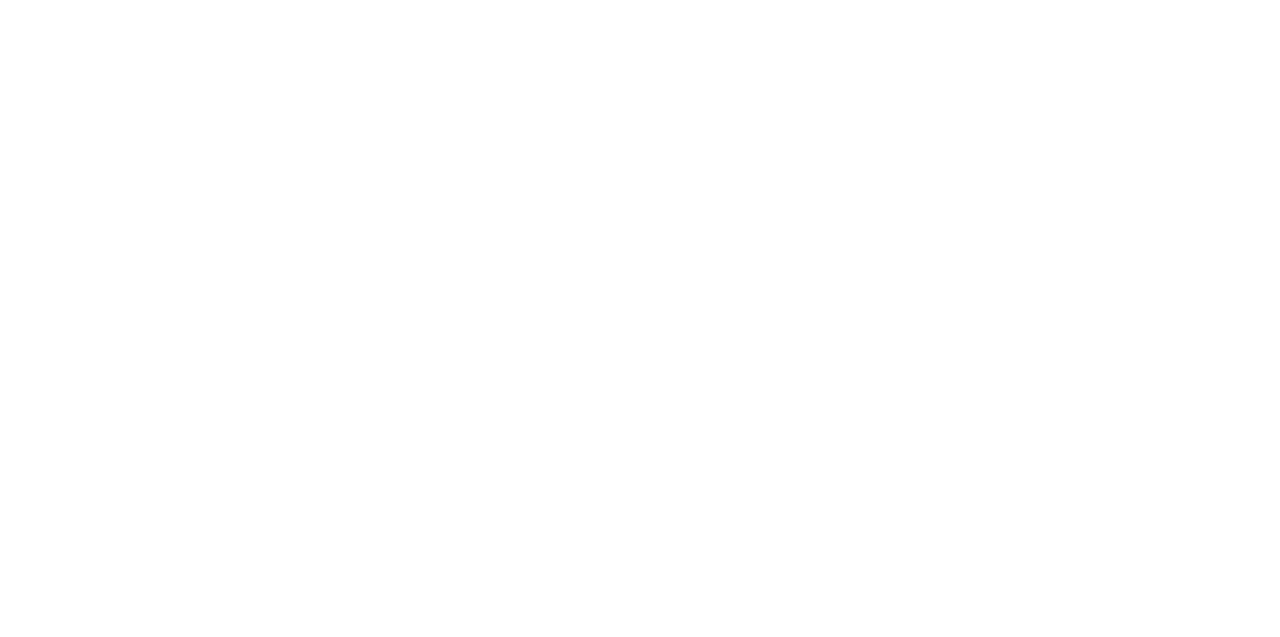
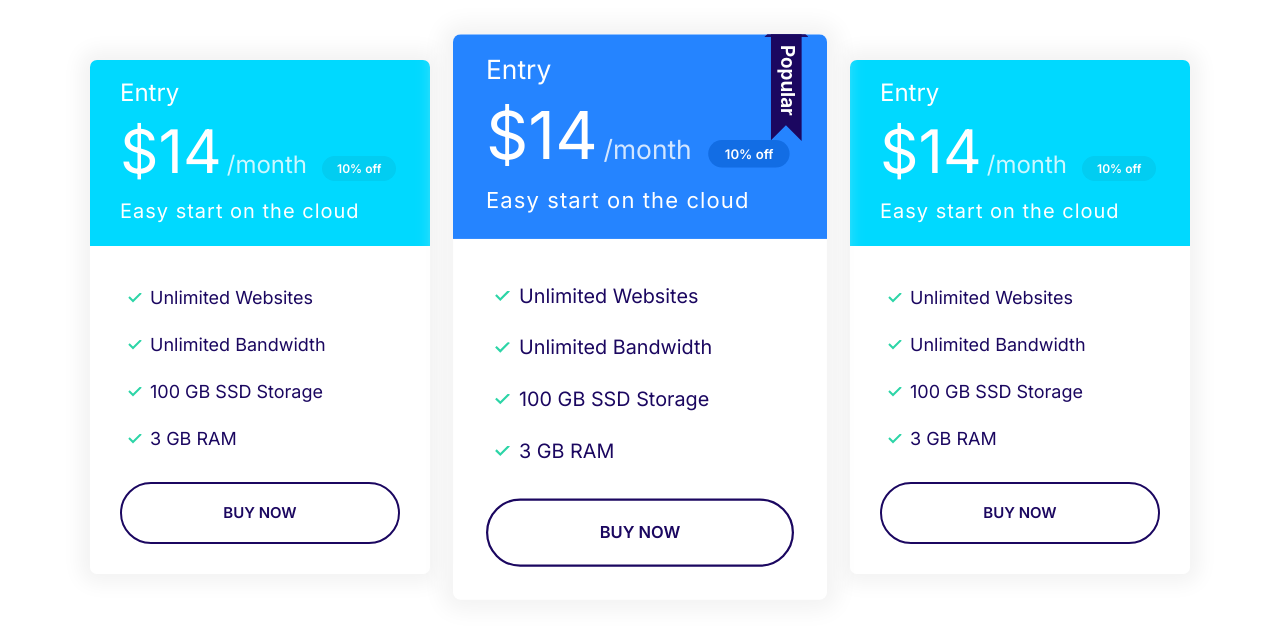
Before and after one commit to daniel008/Danielfy, a plain HTML site: page index.html in a window 1280 px wide. Drawn offline with Linux system fonts and the light colour scheme.

Commit message:
Build the plans-block component.

```diff
--- a/css/style.css
+++ b/css/style.css
@@ -331,11 +331,19 @@
   color: #fff;
 }
 
+.card--primary .badge--primary {
+  background:#126de4;
+}
+
 .card--secondary .badge--secondary {
   background: #02cdf1;
 }
 
 /* Plans */
+.plan {
+  transition: transform 0.2s ease-out;
+}
+
 .plan__name {
   color: #fff;
   margin: 0;
@@ -365,6 +373,10 @@
   margin-bottom: 2rem;
 }
 
+.plan--popular {
+  transform: scale(1.1)
+}
+
 .plan--popular .card__header {
   position: relative;
 }
@@ -376,6 +388,14 @@
   position: absolute;
   top: -3px;
   right: 5%;
+}
+
+.plan:hover {
+  transform: scale(1.05);
+}
+
+.plan--popular:hover {
+  transform: scale(1.15);
 }
 
 @media screen and (max-width:1024px) {
@@ -756,3 +776,14 @@
     grid-template-columns: repeat(auto-fit, minmax(10rem, 1fr))
   }
 }
+
+
+/* Plans Block */
+.block-plans .grid {
+  gap: 8rem 4rem;
+}
+
+.block-plans .card {
+  max-width: 500px;
+  margin: 0 auto;
+}
--- a/index.html
+++ b/index.html
@@ -12,7 +12,70 @@
   <title>Danielfy</title>
 </head>
 <body>
-
+  <section class="block container block-plans">
+    <div class="grid grid--1x3">
+        <div class="plan">
+          <div class="card card--secondary">
+            <header class="card__header">
+              <h3 class="plan__name">Entry</h3>
+              <span class="plan__price" >$14</span>
+              <span class="plan__billing-cycle" >/month</span>
+              <span class="badge badge--secondary badge--small">10% off</span>
+              <span class="plan__description">Easy start on the cloud</span>
+          </header>
+          <div class="card__body">
+              <ul class="list list--tick">
+                <li class="list__item">Unlimited Websites</li>
+                <li class="list__item">Unlimited Bandwidth</li>
+                <li class="list__item">100 GB SSD Storage</li>
+                <li class="list__item">3 GB RAM</li>
+              </ul>
+            <button class="btn btn--outline btn--block">Buy Now</button>
+          </div>
+         </div>
+      </div>
+        <div class="plan plan--popular">
+          <div class="card card--primary">
+            <header class="card__header">
+              <h3 class="plan__name">Entry</h3>
+              <span class="plan__price" >$14</span>
+              <span class="plan__billing-cycle" >/month</span>
+              <span class="badge badge--primary badge--small">10% off</span>
+              <span class="plan__description">Easy start on the cloud</span>
+          </header>
+          <div class="card__body">
+              <ul class="list list--tick">
+                <li class="list__item">Unlimited Websites</li>
+                <li class="list__item">Unlimited Bandwidth</li>
+                <li class="list__item">100 GB SSD Storage</li>
+                <li class="list__item">3 GB RAM</li>
+              </ul>
+            <button class="btn btn--outline btn--block">Buy Now</button>
+          </div>
+         </div>
+      </div>
+      <div class="plan">
+          <div class="card card--secondary">
+            <header class="card__header">
+              <h3 class="plan__name">Entry</h3>
+              <span class="plan__price" >$14</span>
+              <span class="plan__billing-cycle" >/month</span>
+              <span class="badge badge--secondary badge--small">10% off</span>
+              <span class="plan__description">Easy start on the cloud</span>
+          </header>
+          <div class="card__body">
+              <ul class="list list--tick">
+                <li class="list__item">Unlimited Websites</li>
+                <li class="list__item">Unlimited Bandwidth</li>
+                <li class="list__item">100 GB SSD Storage</li>
+                <li class="list__item">3 GB RAM</li>
+              </ul>
+            <button class="btn btn--outline btn--block">Buy Now</button>
+          </div>
+         </div>
+      </div>
+    </div>
+  </section>
   <script src="js/main.js"></script>
 </body>
 </html>
```
Also changed, not shown: components/plans.html (+1 -2 lines).
